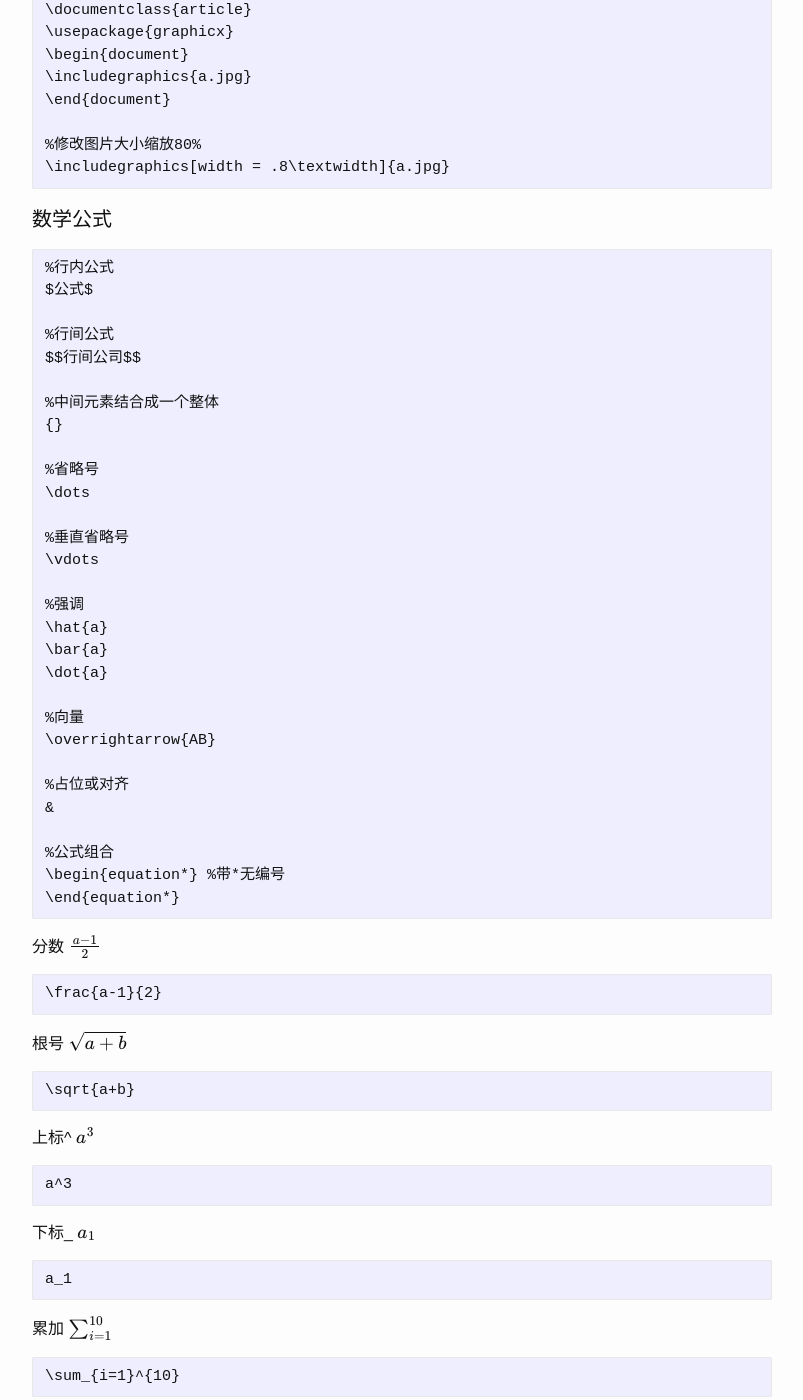
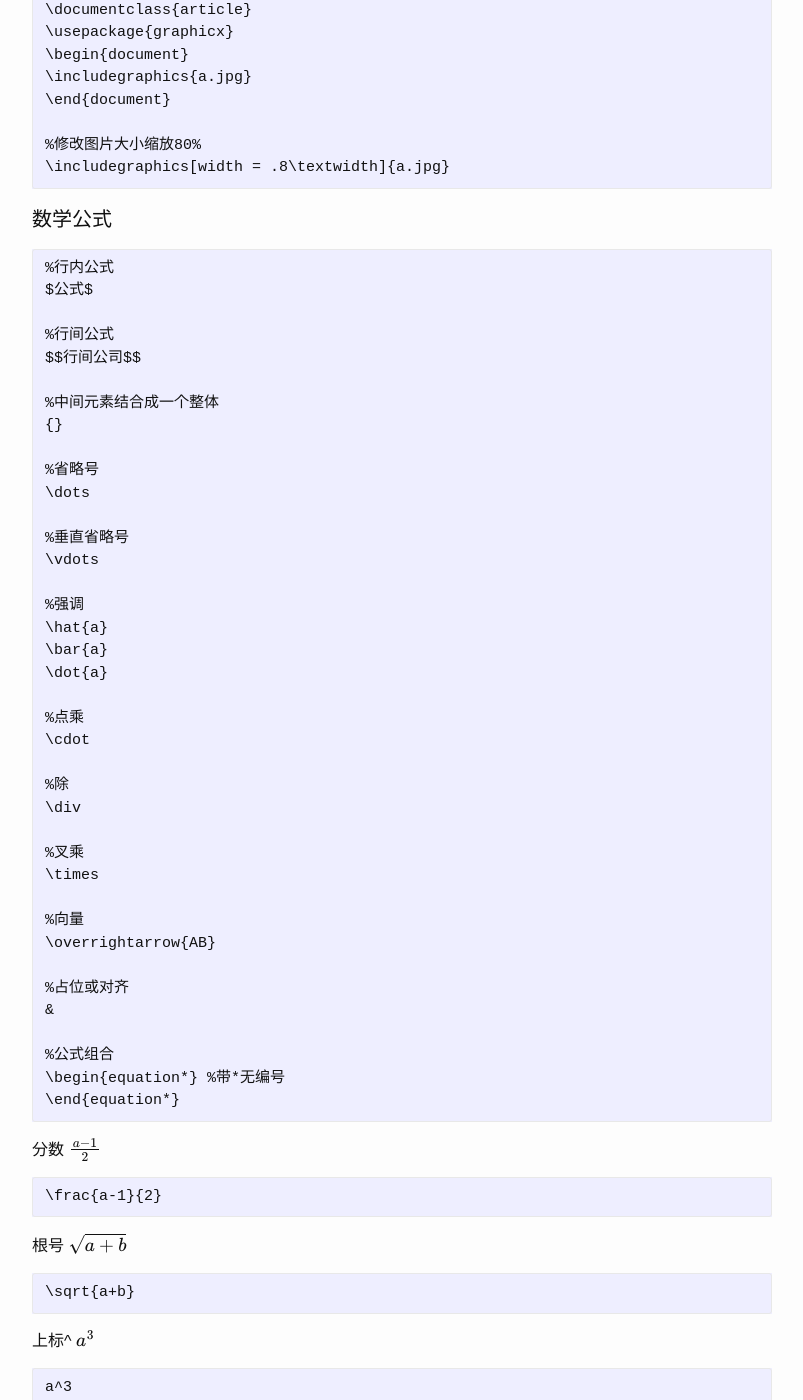
Before and after one commit to josephstalin117/josephstalin117.github.io, a Jekyll site: the page built from _posts/2018-6-23-latex.markdown, in a window 1280 px wide and 1400 px high, scrolled down 1090 px. Shown: the whole window, without its empty margins (238-1041 px from the left). Built offline with Jekyll 4.4.1, drawn with Linux system fonts in a browser that asks for light colours; formulas are drawn with MathJax 3; some of the changed text lies outside the part shown.

Commit message:
add dot muti

```diff
--- a/_posts/2018-6-23-latex.markdown
+++ b/_posts/2018-6-23-latex.markdown
@@ -90,6 +90,15 @@ $$行间公司$$
 \bar{a}
 \dot{a}
 
+%点乘
+\cdot
+
+%除
+\div
+
+%叉乘
+\times
+
 %向量
 \overrightarrow{AB}
 
```
Also changed, not shown: other parts of _posts/2018-6-23-latex.markdown (+1 -0 lines).
